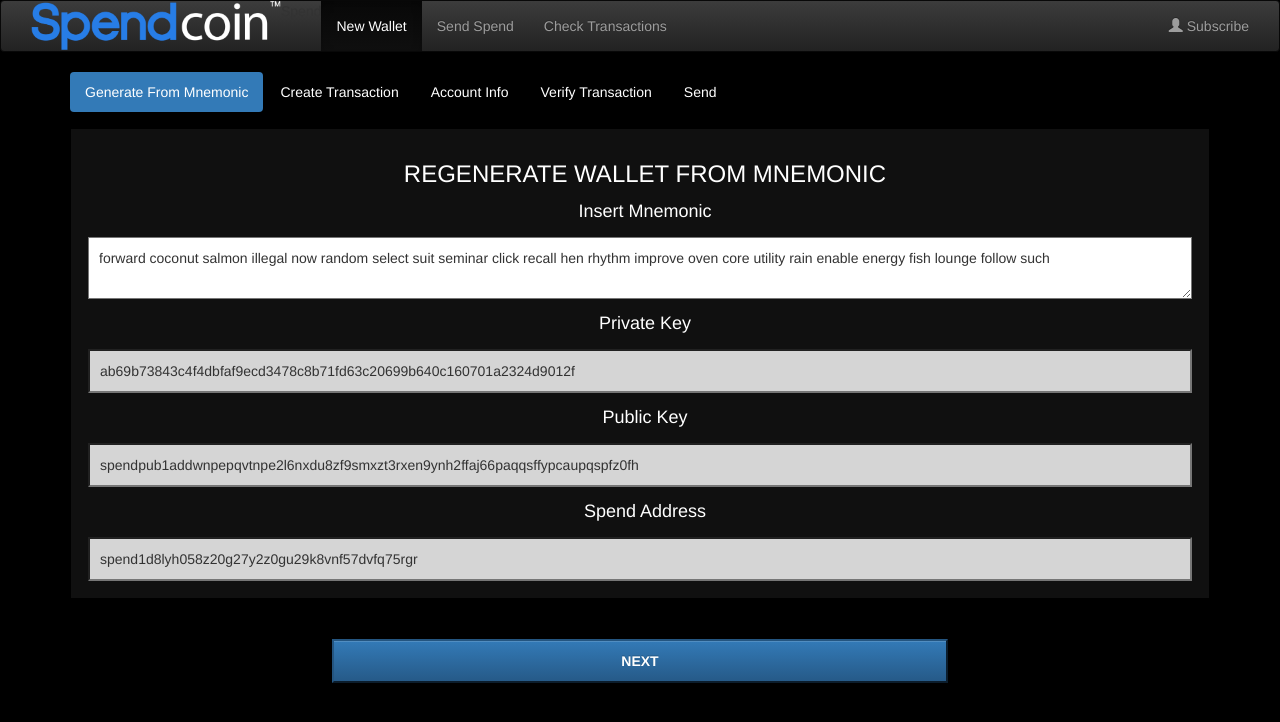
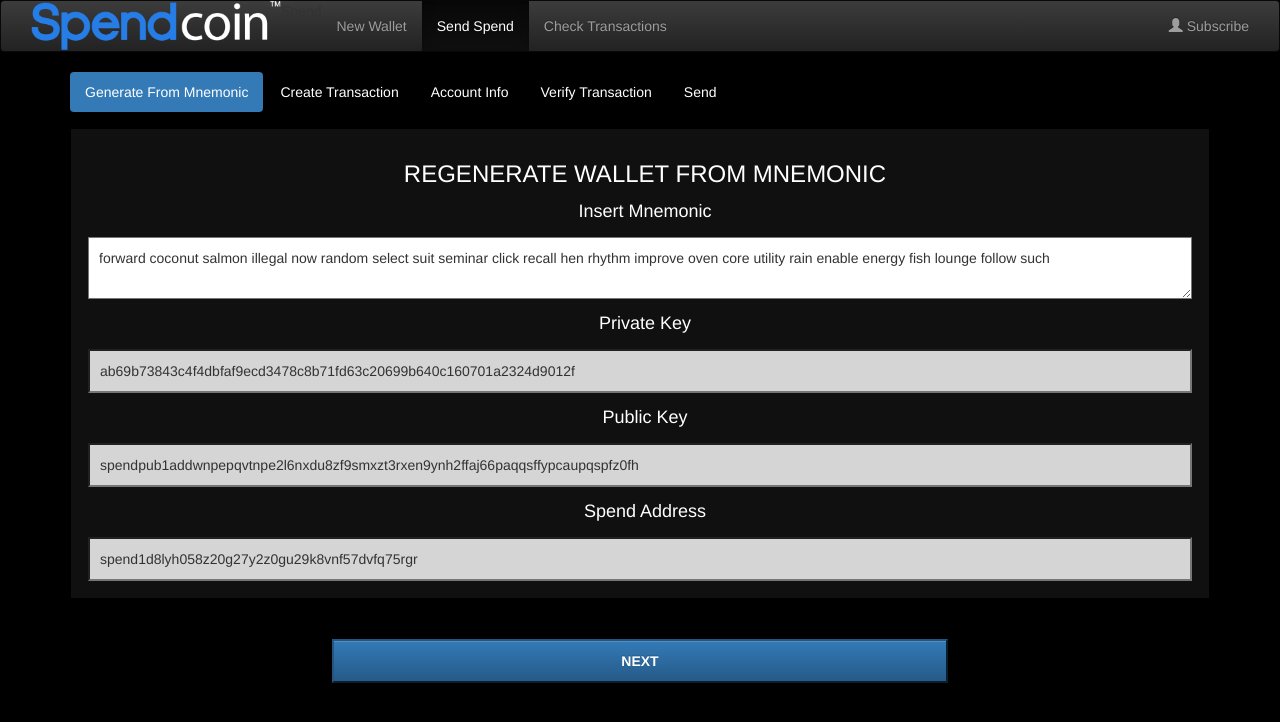
Before and after one commit to larrycameron80/Web-Wallet, a website: page static/send.html in a window 1280 px wide. Drawn offline with nearby package versions, Linux system fonts and the light colour scheme; no server answers.

Commit message:
change active tab on navbar

```diff
--- a/static/send.html
+++ b/static/send.html
@@ -29,8 +29,8 @@
         </div>
         <div class="collapse navbar-collapse" id="myNavbar">
                 <ul class="nav navbar-nav">
-                  <li class="active"><a href="/">New Wallet</a></li>
-                  <li><a href="/send">Send Spend</a></li>
+                  <li><a href="/">New Wallet</a></li>
+                  <li class="active" ><a href="/send">Send Spend</a></li>
                   <li><a href="/transactions">Check Transactions</a></li>
                 </ul>
                 <ul class="nav navbar-nav navbar-right">
```
